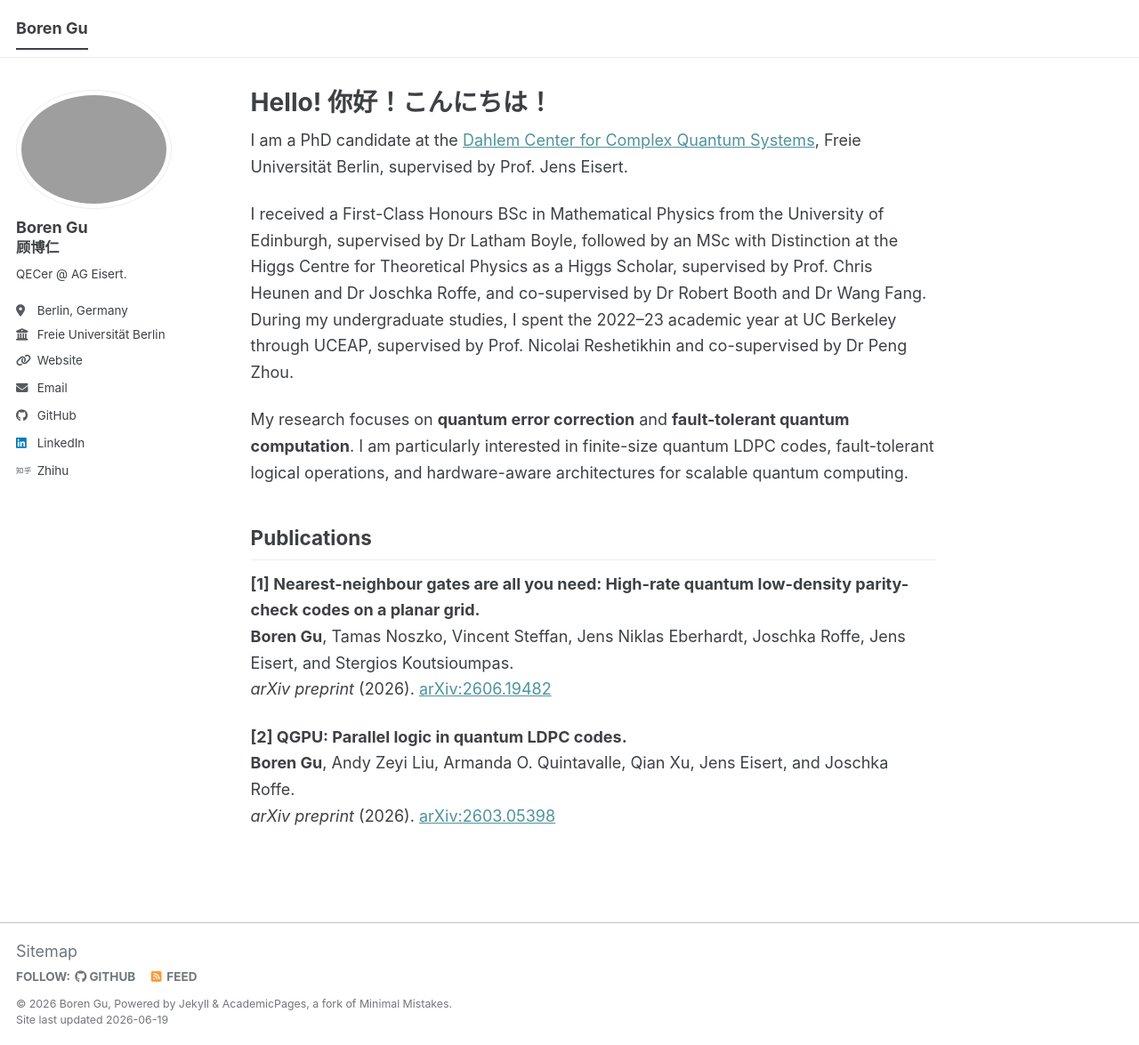
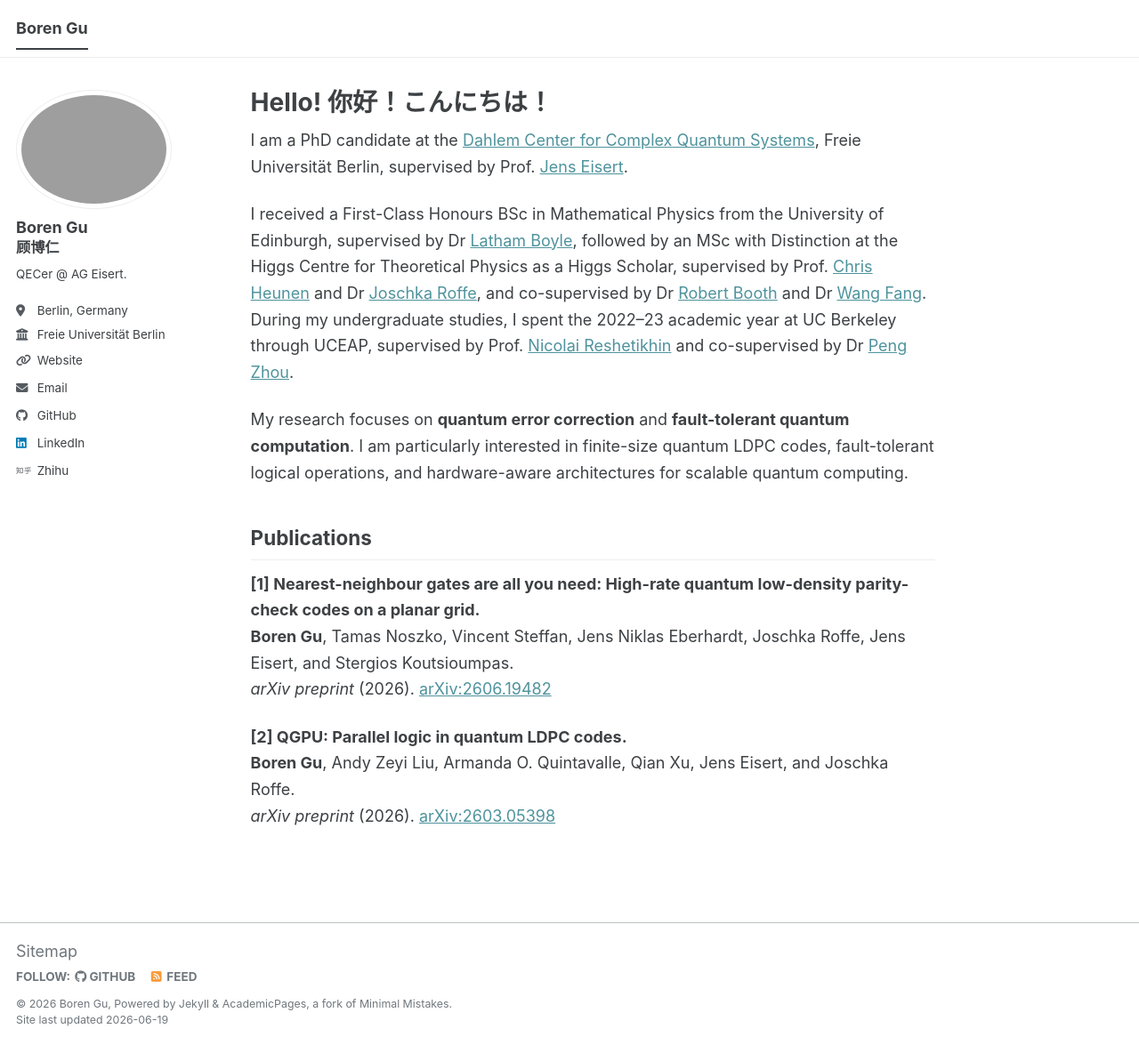
Before and after one commit to BorenGu/borengu_com, a Jekyll site: the page built from _pages/about.md, in a window 1280 px wide and 1175 px high. Shown: the whole window at 89% size. Built offline with Jekyll 4.4.1, drawn with Linux system fonts in a browser that asks for light colours; a script bundle is joined from its source files by our own code; library files that are not in the unit come from our copies; part of the change alters nothing that is shown.

```diff
--- a/_pages/about.md
+++ b/_pages/about.md
@@ -8,9 +8,9 @@ redirect_from:
   - /about.html
 ---
 
-I am a PhD candidate at the [Dahlem Center for Complex Quantum Systems](https://www.physik.fu-berlin.de/en/einrichtungen/ag/ag-eisert/index.html), Freie Universität Berlin, supervised by Prof. Jens Eisert.
+I am a PhD candidate at the [Dahlem Center for Complex Quantum Systems](https://www.physik.fu-berlin.de/en/einrichtungen/ag/ag-eisert/index.html), Freie Universität Berlin, supervised by Prof. [Jens Eisert](https://en.wikipedia.org/wiki/Jens_Eisert).
 
-I received a First-Class Honours BSc in Mathematical Physics from the University of Edinburgh, supervised by Dr Latham Boyle, followed by an MSc with Distinction at the Higgs Centre for Theoretical Physics as a Higgs Scholar, supervised by Prof. Chris Heunen and Dr Joschka Roffe, and co-supervised by Dr Robert Booth and Dr Wang Fang. During my undergraduate studies, I spent the 2022–23 academic year at UC Berkeley through UCEAP, supervised by Prof. Nicolai Reshetikhin and co-supervised by Dr Peng Zhou.
+I received a First-Class Honours BSc in Mathematical Physics from the University of Edinburgh, supervised by Dr [Latham Boyle](https://scholar.google.com/citations?user=8d3IJXAAAAAJ&hl=en), followed by an MSc with Distinction at the Higgs Centre for Theoretical Physics as a Higgs Scholar, supervised by Prof. [Chris Heunen](https://homepages.inf.ed.ac.uk/cheunen/) and Dr [Joschka Roffe](https://roffe.eu/), and co-supervised by Dr [Robert Booth](https://scholar.google.com/citations?user=YMsAJG8AAAAJ&hl=en) and Dr [Wang Fang](https://scholar.google.com/citations?user=4D3FWQIAAAAJ&hl=en). During my undergraduate studies, I spent the 2022–23 academic year at UC Berkeley through UCEAP, supervised by Prof. [Nicolai Reshetikhin](https://en.wikipedia.org/wiki/Nicolai_Reshetikhin) and co-supervised by Dr [Peng Zhou](https://sites.google.com/view/pzhou/).
 
 My research focuses on **quantum error correction** and **fault-tolerant quantum computation**. I am particularly interested in finite-size quantum LDPC codes, fault-tolerant logical operations, and hardware-aware architectures for scalable quantum computing.
 
```
